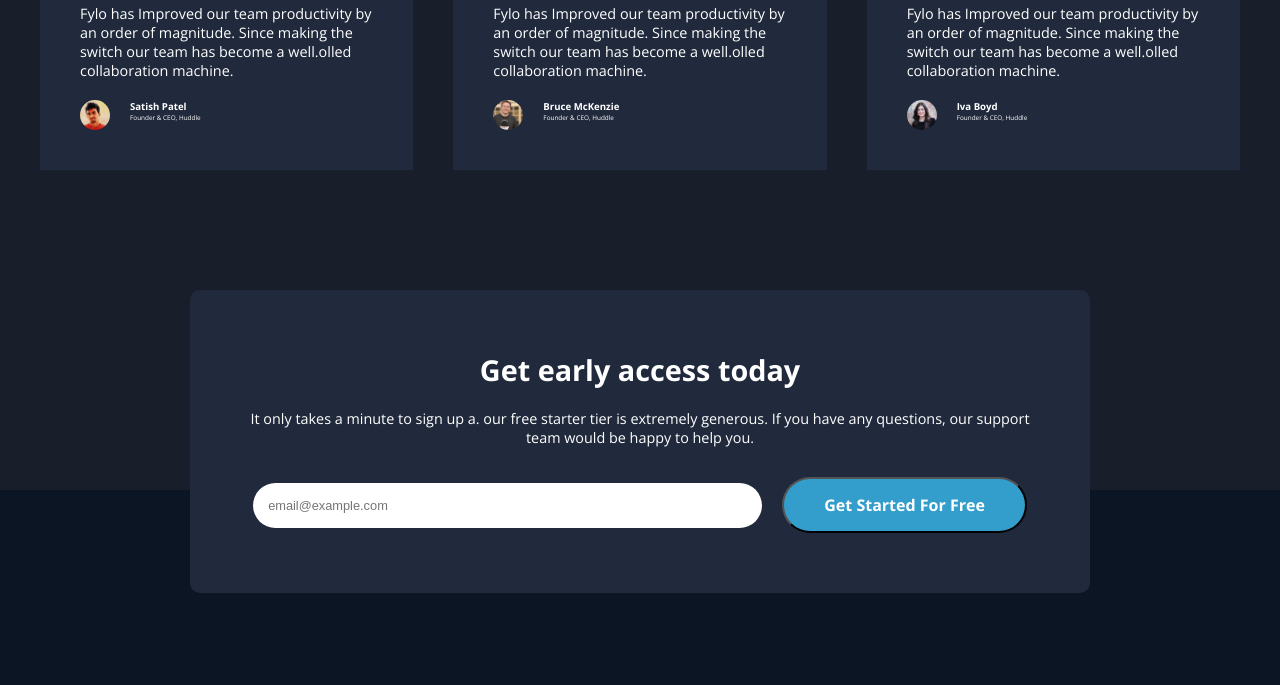
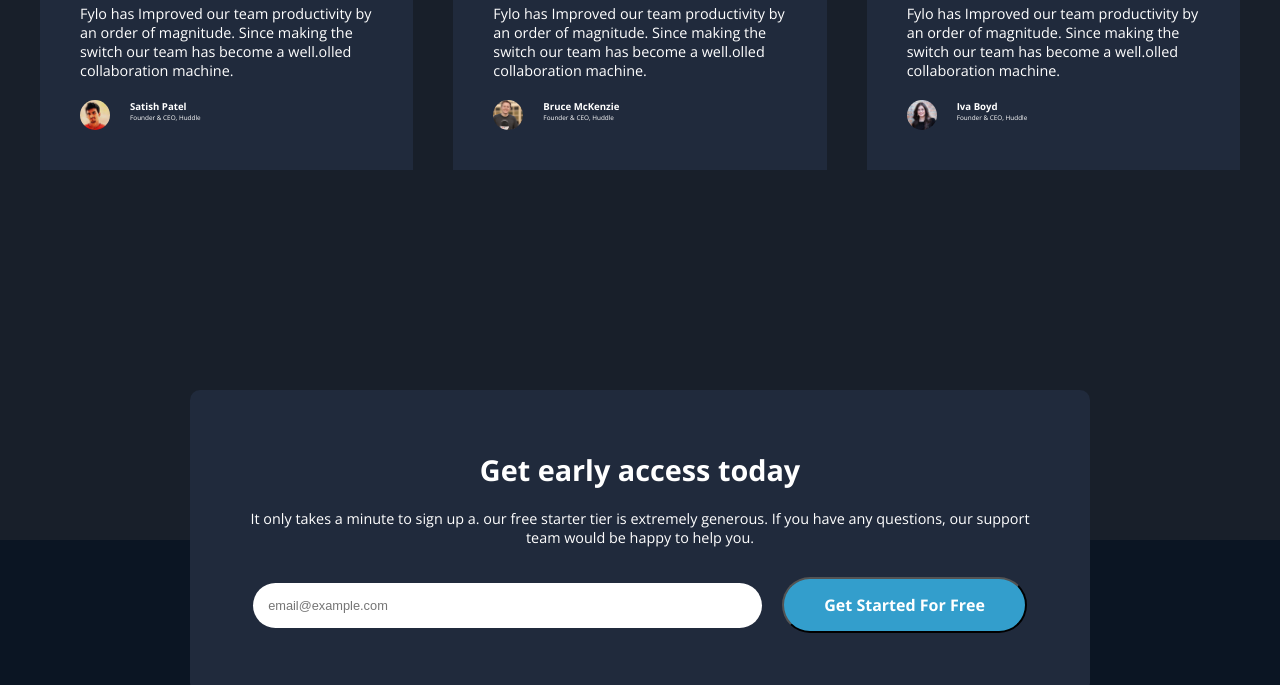
Before and after one commit to F3ust/Flyco_GDSC_challenge, a plain HTML site: page index.html in a window 1280 px wide. Shown: the part 2499-3184 px from the top of the page. Drawn offline with nearby package versions, Linux system fonts and the light colour scheme.

Commit message:
change css 01

```diff
--- a/style.css
+++ b/style.css
@@ -180,7 +180,7 @@ header p{
 main {
     background-color: var(--Dark-Blue-main);
     padding-top: 300px;
-    padding-bottom: 300px;
+    padding-bottom: 350px;
 }
 
 .feature-col {
@@ -301,7 +301,7 @@ main {
     background-color: var(--Dark-Blue-ts);
     max-width: 900px;
     padding: 60px 60px;
-    margin-top: -200px;
+    margin-top: -150px;
     border-radius: 10px;
 }
 
```
